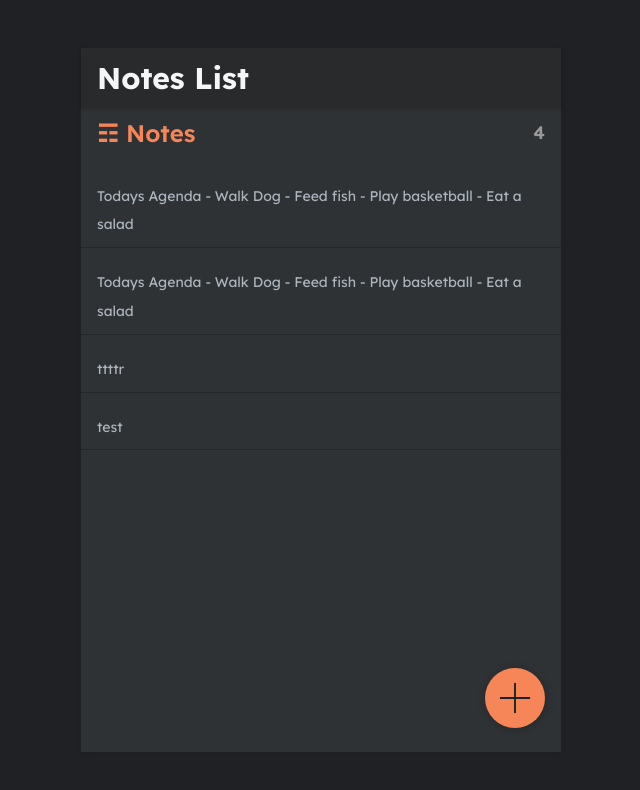
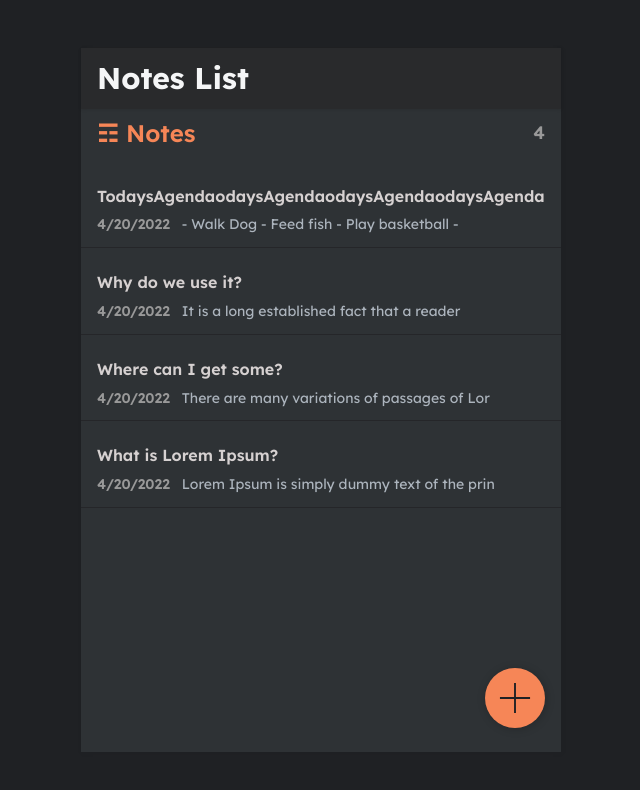
Before and after one commit to kariukijoni/React-notes-app, a React (Create React App) app: page / in a window 1280 px wide. Shown: the top 790 px of the page, without its empty margins (319-959 px from the left). Built offline with nearby package versions, Linux system fonts and the light colour scheme; data requests are answered from the project's data file.

Commit message:
Generate title and body

```diff
--- a/db.json
+++ b/db.json
@@ -1,26 +1,25 @@
 {
   "notes": [
     {
-      "id": 4,
-      "body": "Todays Agenda\n\n- Walk Dog\n- Feed fish\n- Play basketball\n- Eat a salad",
-      "updated": "2022-04-20T15:59:57.538Z",
+      "id": 1,
+      "body": "TodaysAgendaodaysAgendaodaysAgendaodaysAgenda\n\n- Walk Dog\n- Feed fish\n- Play basketball\n- Eat a salad",
+      "updated": "2022-04-20T17:32:19.436Z",
       "created": "2021-07-13T21:54:16.235392Z"
     },
     {
-      "id": 1,
-      "body": "Todays Agenda\n\n- Walk Dog\n- Feed fish\n- Play basketball\n- Eat a salad",
-      "updated": "2022-04-20T15:59:57.538Z",
-      "created": "2021-07-13T21:54:16.235392Z"
-    },
-    {
-      "body": "ttttr",
-      "updated": "2022-04-20T17:16:03.467Z",
+      "body": "Why do we use it?\nIt is a long established fact that a reader will be distracted by the readable content of a page when looking at its layout. The point of using Lorem Ipsum is that it has a more-or-less normal distribution of letters, as opposed to using 'Content here, content here', making it look like readable English. Many desktop publishing packages and web page editors now use Lorem Ipsum as their default model text, and a search for 'lorem ipsum' will uncover many web sites still in their infancy. Various versions have evolved over the years, sometimes by accident, sometimes on purpose (injected humour and the like).",
+      "updated": "2022-04-20T17:46:32.430Z",
       "id": 5
     },
     {
-      "body": "test ",
-      "updated": "2022-04-20T17:16:19.467Z",
+      "body": "Where can I get some?\nThere are many variations of passages of Lorem Ipsum available, but the majority have suffered alteration in some form, by injected humour, or randomised words which don't look even slightly believable. If you are going to use a passage of Lorem Ipsum, you need to be sure there isn't anything embarrassing hidden in the middle of text. All the Lorem Ipsum generators on the Internet tend to repeat predefined chunks as necessary, making this the first true generator on the Internet. It uses a dictionary of over 200 Latin words, combined with a handful of model sentence structures, to generate Lorem Ipsum which looks reasonable. The generated Lorem Ipsum is therefore always free from repetition, injected humour, or non-characteristic words etc.",
+      "updated": "2022-04-20T17:25:27.853Z",
       "id": 6
+    },
+    {
+      "body": "What is Lorem Ipsum?\nLorem Ipsum is simply dummy text of the printing and typesetting industry. Lorem Ipsum has been the industry's standard dummy text ever since the 1500s, when an unknown printer took a galley of type and scrambled it to make a type specimen book. It has survived not only five centuries, but also the leap into electronic typesetting, remaining essentially unchanged. It was popularised in the 1960s with the release of Letraset sheets containing Lorem Ipsum passages, and more recently with desktop publishing software like Aldus PageMaker including versions of Lorem Ipsum.",
+      "updated": "2022-04-20T17:25:30.712Z",
+      "id": 7
     }
   ]
 }
--- a/src/components/ListItem.js
+++ b/src/components/ListItem.js
@@ -1,11 +1,39 @@
+import { date } from 'check-types'
 import React from 'react'
 import { Link } from 'react-router-dom'
+
+let getDate=(note)=>{
+    return new Date(note.updated).toLocaleDateString()
+}
+
+let getTitle=(note)=>{
+    const title=note.body.split('\n')[0]
+
+    if (title.length>45){
+        return title.slice(0,45)
+    }
+    return title
+}
+
+let getContent=(note)=>{
+    let title=getTitle(note)
+    let content=note.body.replaceAll('\n',' ')
+    content=content.replaceAll(title,"")
+    if(content.length>45)
+    {
+        return content.slice(0,45)
+    }
+    else{
+        return content
+    }
+}
 
 const ListItem = ({note}) => {
   return (
     <Link to={`/note/${note.id}`}>
       <div className='notes-list-item'>
-        <p>{note.body}</p>
+        <h3>{getTitle(note)}</h3>
+        <p><span>{getDate(note)}</span>{getContent(note)}</p>
       </div>
     </Link>
   )
```
